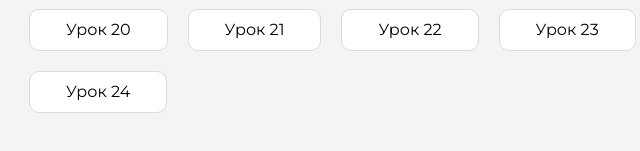
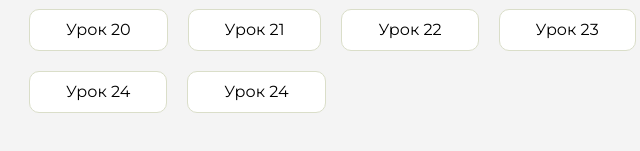
Before and after one commit to gynch0/homework, a plain HTML site: page index.html in a window 1280 px wide. Shown: the part 477-628 px from the top of the page, 427-1067 px from the left. Drawn offline with Linux system fonts and the light colour scheme.

Commit message:
Update index.html

```diff
--- a/index.html
+++ b/index.html
@@ -169,6 +169,9 @@
                     <li class="content__list-item">
                         <a href="js-циклы/index.js">Урок 24</a>
                     </li>
+                     <li class="content__list-item">
+                        <a href="js-function/index.js">Урок 24</a>
+                    </li>
 
                 </ul>
             </div>
```
